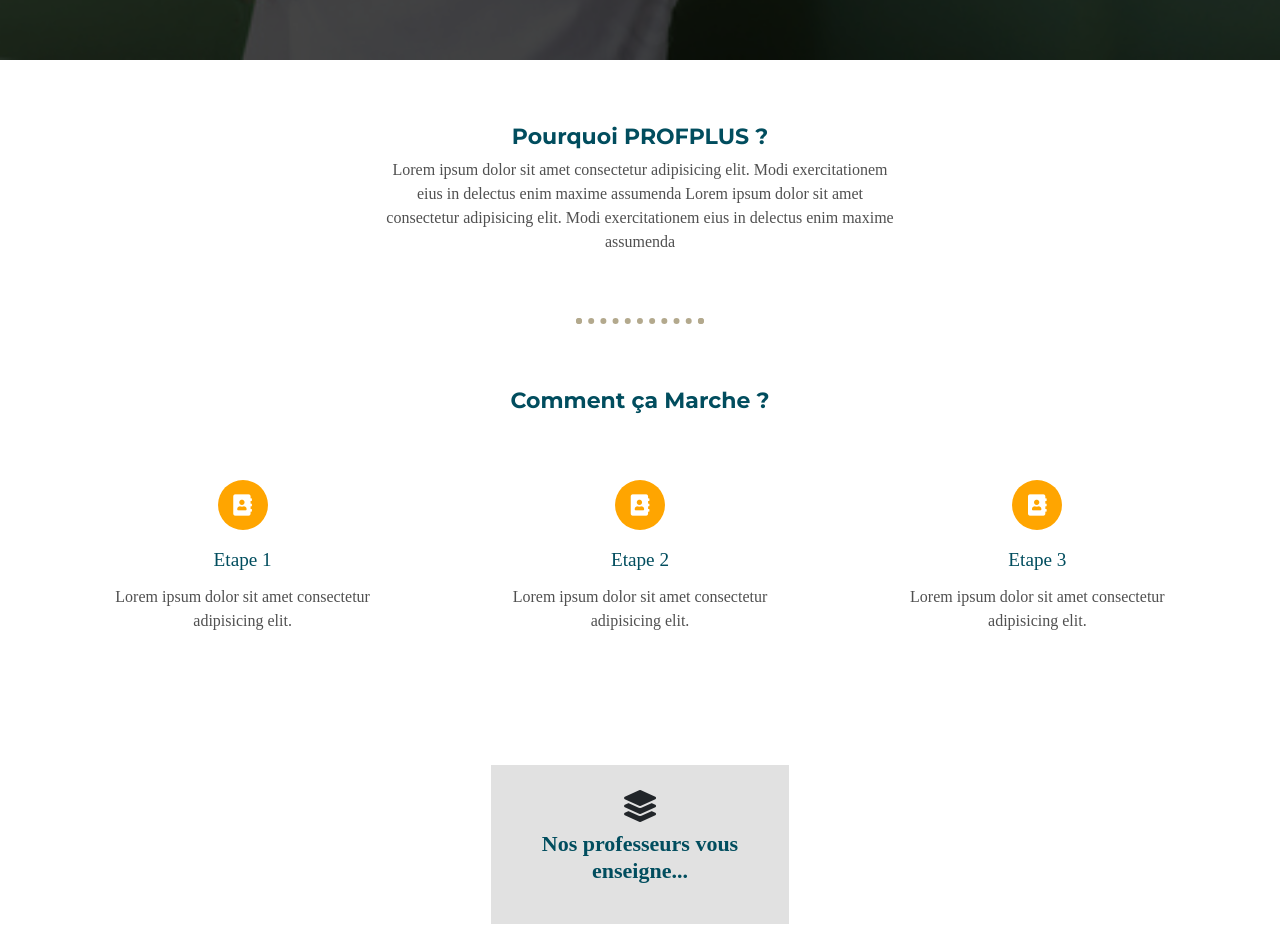
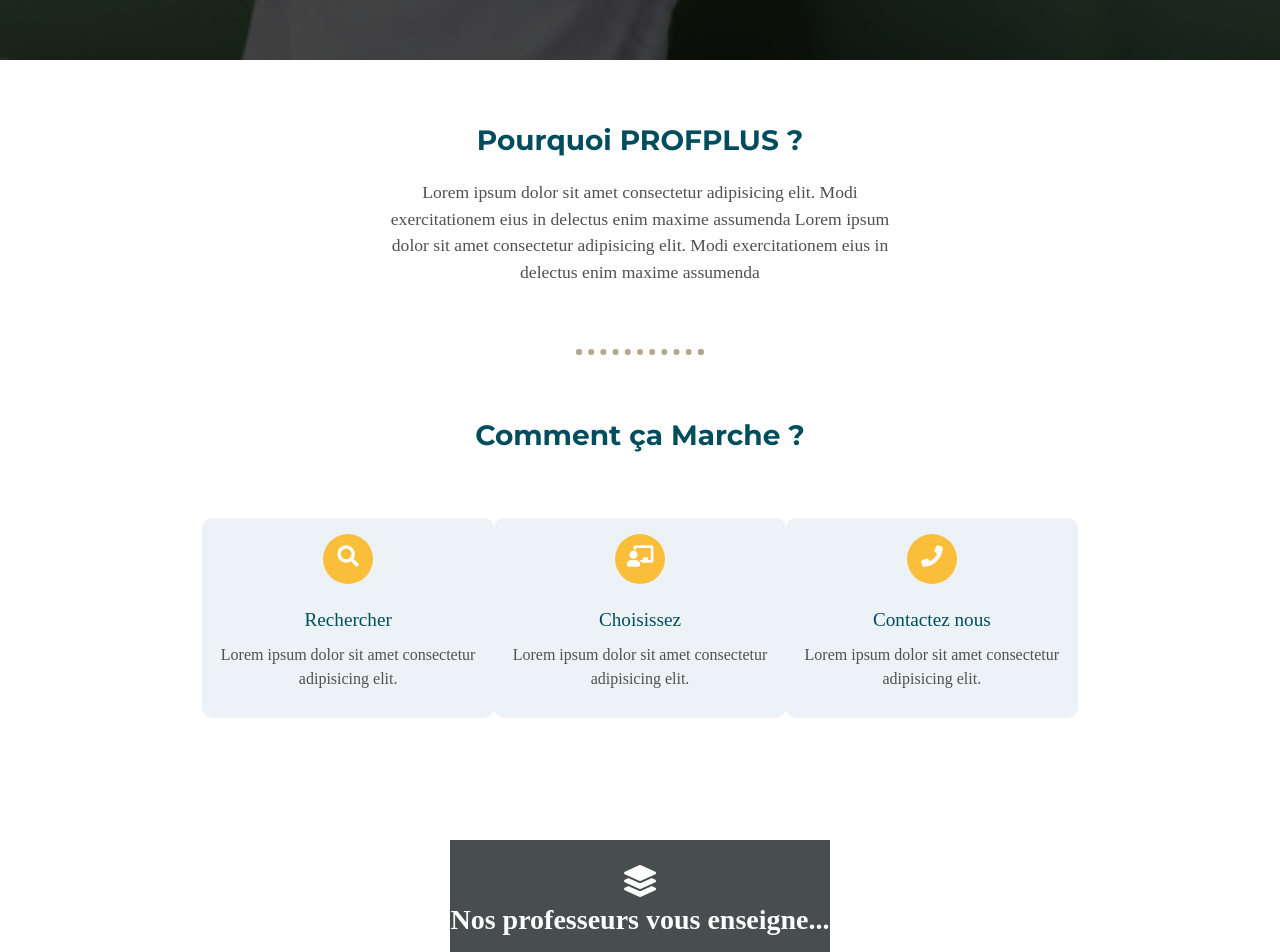
Before and after one commit to agoudoussy/Profplus, a React (Create React App) app: page / in a window 1280 px wide. Shown: the part 740-1692 px from the top of the page. Built offline with nearby package versions, Linux system fonts and the light colour scheme; no server answers; the database is empty.

Commit message:
homepage design udpated

```diff
--- a/src/App.css
+++ b/src/App.css
@@ -15,7 +15,7 @@
 h3{
   font-weight: bold !important;
   color:#014d5e;
-  font-size: 22px !important;
+  font-size: 28px !important;
 
 }
 h6{
--- a/src/components/AboutSection.css
+++ b/src/components/AboutSection.css
@@ -10,10 +10,10 @@
     color: #e27f14de;
 }
 .about__section  p{
-    text-align: center;
-    margin: 0 30%;
+    text-align: center justify;
+    margin: 1.7% 30%;
     color: 063843;
-    font-size: 1rem;
+    font-size: 1.1rem;
 }
 .separator{
     margin: auto;
--- a/src/components/CourSection.css
+++ b/src/components/CourSection.css
@@ -2,15 +2,28 @@
     display: flex;
     flex-direction: column;
     justify-self: center;
-    background-color: #e1e1e1;
+    background-color: rgba(21, 28, 29, 0.781);
+    background-image: url("../images/teach.jpg");
+    background-repeat: no-repeat;
+    background-size: 100%;
+    background-position: 0 -295px;
+    background-blend-mode: overlay;
     padding: 2% 0;
+    }
+    .cour__section::before{
+
+        background-size: 500px;
+    }
+    .cour__section__head i{
+        color: #ffffff;
+        margin-bottom: 1.5%;
     }
 .headline{
     font-family: "Montserrat semiBold";
     font-weight: 500;
-    color: #014d5e;
-    font-size: 1.rem;
-    padding:2%;
+    color: #fcfcfc;
+    font-size: 1rem;
+    margin-bottom: 3%;
 }
 .cour__section__card{
     display: flex;
--- a/src/components/Footer.css
+++ b/src/components/Footer.css
@@ -13,7 +13,7 @@
     justify-content: center;
     align-items: center;
     border-top: 1px solid rgb(226, 226, 226);
-    background-color: rgb(27, 30, 37);
+    background-color: rgb(17, 43, 54);
     color: white;
 
 }
--- a/src/components/ValorCard.css
+++ b/src/components/ValorCard.css
@@ -1,16 +1,21 @@
 .valor__card{
+    border-radius: 10px;
+    background-color: #edf2f6;
     display: flex;
     flex-direction: column;
+    justify-content: space-evenly;
     align-items: center;
     flex-wrap: wrap;
+    width: 300px;
+    height: 200px;
     }
 .valor__card .icon{
     padding: 4%;
     width: 50px;
     height: 50px;
+    color: rgb(255, 255, 255);
+    background: #fcb928e7;
     border-radius: 50px;
-    background-color: orange;
-    color:#ffff;
 }
 .valor__card .icon i .fas{
     line-height: 29px !important;
@@ -24,6 +29,7 @@
     font-family: "poppins";
     padding: 1% 5%;
     color: #505050;
+    font-weight: 400;
 }
 /*RESPONSIVE DESIGN*/
 /*tablette*/
--- a/src/components/ValorCard.jsx
+++ b/src/components/ValorCard.jsx
@@ -5,7 +5,7 @@
     return (
         <div className="valor__card">
             <div className="icon">
-                <i className="fa fa-address-book fa-lg"></i>
+                <i className={props.icon}></i>
             </div>
             <div className="headline">
                 <h6>{props.headline}</h6>
--- a/src/components/ValorCardSection.css
+++ b/src/components/ValorCardSection.css
@@ -1,7 +1,7 @@
 .valor__card__section{
     display: flex;
     justify-content: space-between;
-    margin: 5% 0;
+    margin: 5% 12%;
 }
 /*RESPONSIVE DESIGN*/
 /*tablette*/
--- a/src/components/ValorCardSection.jsx
+++ b/src/components/ValorCardSection.jsx
@@ -5,9 +5,9 @@
 function ValorCardSection() {
     return (
         <div className="valor__card__section">
-            <ValorCard headline="Etape 1"/>
-            <ValorCard headline="Etape 2"/>
-            <ValorCard headline="Etape 3"/>
+            <ValorCard headline="Rechercher" icon="fa fa-search fa-lg"/>
+            <ValorCard headline="Choisissez" icon="fas fa-chalkboard-teacher fa-lg"/>
+            <ValorCard headline="Contactez nous" icon="fas fa-phone fa-lg"/>
         </div>
     )
 }
```
Also changed, not shown: src/images/teach.jpg (added).
